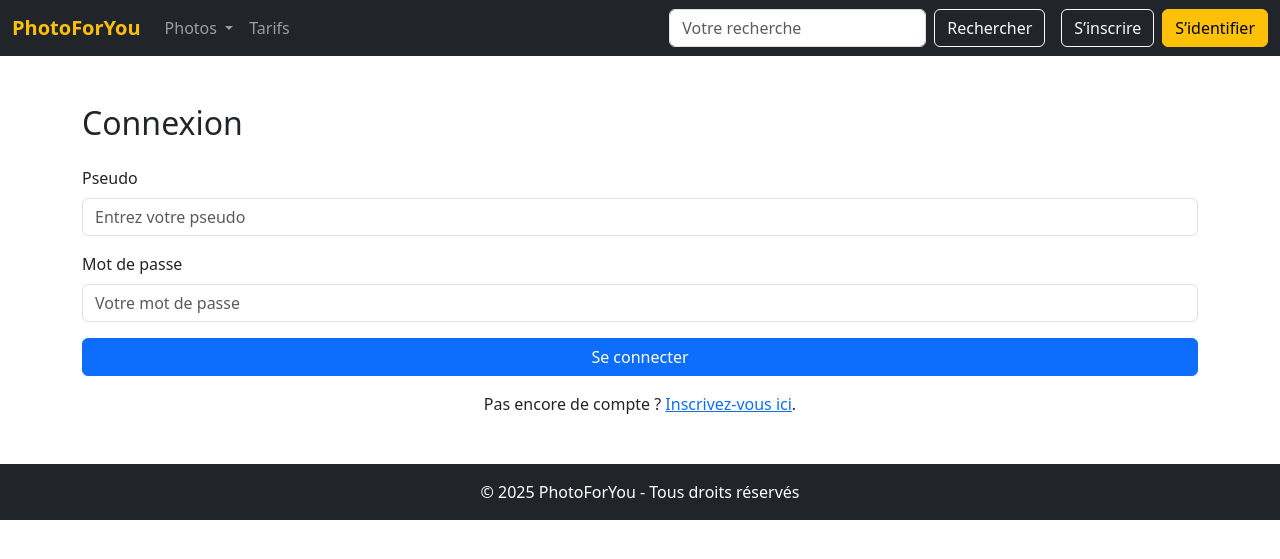
After one commit to kylianFractal/https---github.com-kylianFractal-photo-for-you, a PHP site: page /pages/logIN.php in a window 1280 px wide. The commit adds this page. Shown: the top 559 px of the page. Run offline with PHP 8.4, Linux system fonts and the light colour scheme.

Commit message:
creation de logIN pour s'id sur le site si on a deja un compte de crée

```diff
--- a/includes/header.php
+++ b/includes/header.php
@@ -47,8 +47,8 @@
           <span class="navbar-text text-white me-3">Bonjour, <?= htmlspecialchars($_SESSION['user']['prenom']) ?></span>
           <a href="logout.php" class="btn btn-outline-danger">Déconnexion</a>
         <?php else: ?>
-          <a href="photo_for_you/pages/inscription.php" class="btn btn-outline-light me-2">S’inscrire</a>
-          <a href="login.php" class="btn btn-warning">S’identifier</a>
+          <a href="pages/inscription.php" class="btn btn-outline-light me-2">S’inscrire</a>
+          <a href="pages/logIN.php" class="btn btn-warning">S’identifier</a>
         <?php endif; ?>
       </div>
     </div>
--- /dev/null
+++ b/pages/logIN.php
@@ -0,0 +1,39 @@
+<?php include "../includes/header.php"; ?>
+
+<div class="container my-5">
+  <h2 class="mb-4">Connexion</h2>
+
+  <form method="post" action="login.php" class="row g-3">
+    <div class="col-12">
+      <label for="pseudo" class="form-label">Pseudo</label>
+      <input
+        type="text"
+        name="pseudo"
+        id="pseudo"
+        class="form-control"
+        placeholder="Entrez votre pseudo"
+        required
+      >
+    </div>
+    <div class="col-12">
+      <label for="password" class="form-label">Mot de passe</label>
+      <input
+        type="password"
+        name="password"
+        id="password"
+        class="form-control"
+        placeholder="Votre mot de passe"
+        required
+      >
+    </div>
+    <div class="col-12">
+      <button type="submit" class="btn btn-primary w-100">Se connecter</button>
+    </div>
+  </form>
+
+  <div class="mt-3 text-center">
+    <p>Pas encore de compte ? <a href="register.php">Inscrivez-vous ici</a>.</p>
+  </div>
+</div>
+
+<?php include "../includes/footer.php"; ?>
```
